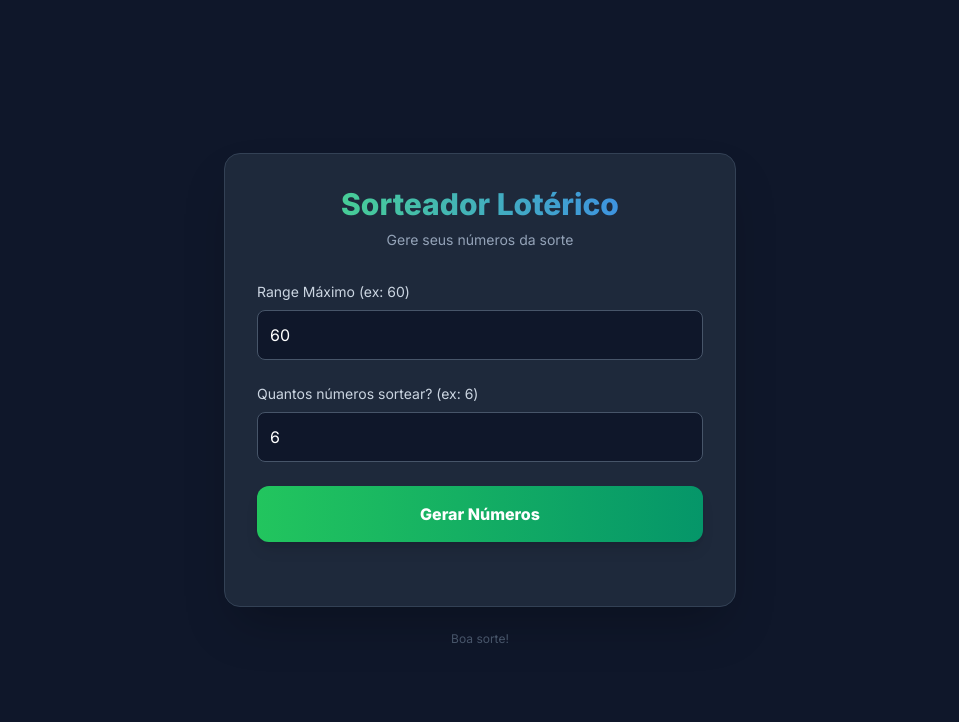
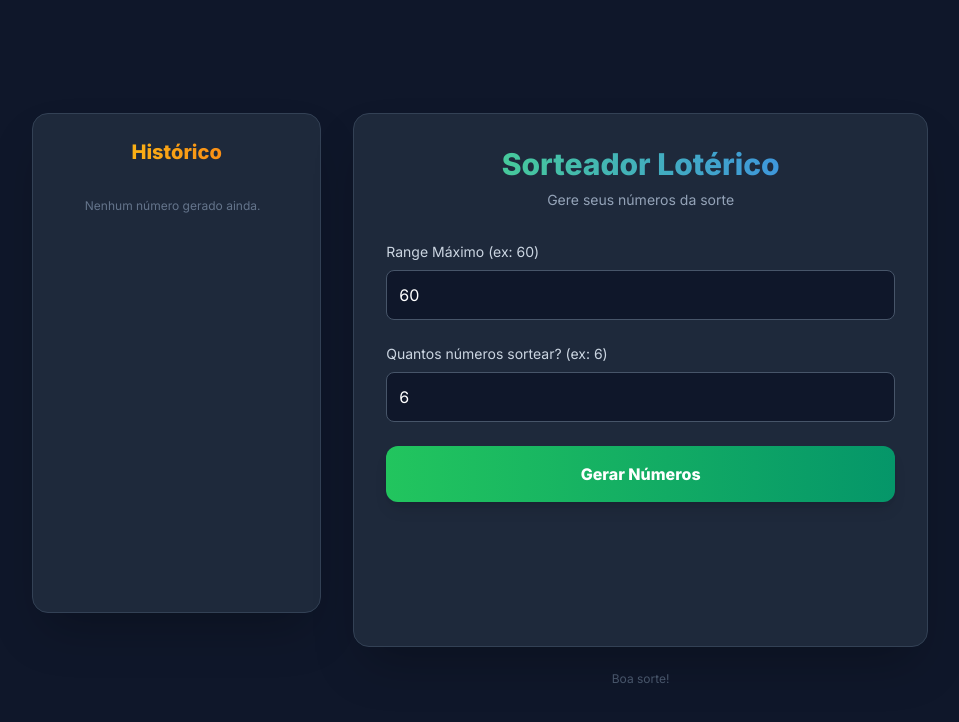
Before and after one commit to daviddamasceno/loteria-app, a FastAPI app: page / in a window 1280 px wide. Shown: the top 722 px of the page, without its empty margins (160-1119 px from the left). Run offline with FastAPI, Linux system fonts and the light colour scheme; some libraries are stand-ins or nearby versions.

Commit message:
feature/adicionando_historico

```diff
--- a/app/templates/index.html
+++ b/app/templates/index.html
@@ -15,7 +15,26 @@
 </head>
 <body class="bg-slate-900 text-white min-h-screen flex items-center justify-center p-4">
 
-    <div id="app" class="w-full max-w-lg">
+    <div id="app" class="w-full max-w-4xl flex gap-8">
+
+        <!-- Coluna do Histórico -->
+        <div class="w-1/3 bg-slate-800 rounded-2xl shadow-2xl border border-slate-700 p-6 flex flex-col" style="height: 500px;">
+            <h2 class="text-xl font-bold text-center mb-4 text-transparent bg-clip-text bg-gradient-to-r from-yellow-400 to-orange-500">Histórico</h2>
+            <button @click="copiarHistorico" v-if="historico.length > 0" class="mb-4 w-full bg-gradient-to-r from-orange-500 to-amber-600 hover:from-orange-400 hover:to-amber-500 text-white font-bold py-2 rounded-xl shadow-lg transform transition active:scale-95 text-sm">
+                [[ textoCopiado ? 'Copiado!' : 'Copiar Histórico' ]]
+            </button>
+            <div class="flex-grow overflow-y-auto pr-2">
+                <div v-for="jogo in historico" class="mb-3 p-2 bg-slate-700/50 rounded-lg text-sm">
+                    <span v-for="(num, index) in jogo" :key="index" class="font-mono tracking-wider">
+                        [[ num ]]<span v-if="index < jogo.length - 1">, </span>
+                    </span>
+                </div>
+                <p v-if="historico.length === 0" class="text-slate-500 text-center text-xs mt-4">Nenhum número gerado ainda.</p>
+            </div>
+        </div>
+
+        <!-- Coluna Principal -->
+        <div class="w-2/3">
             <div class="bg-slate-800 rounded-2xl shadow-2xl border border-slate-700 p-8">
                 <h1 class="text-3xl font-extrabold text-center mb-2 text-transparent bg-clip-text bg-gradient-to-r from-green-400 to-blue-500">
                     Sorteador Lotérico
@@ -43,7 +62,7 @@
                     [[ erro ]]
                 </div>
 
-            <div class="mt-8">
+                <div class="mt-8 min-h-[80px]">
                     <div class="flex flex-wrap justify-center gap-3">
                         <transition-group name="ball">
                             <div v-for="(num, index) in numeros" :key="num"
@@ -57,19 +76,21 @@
             </div>
             <p class="text-center text-slate-600 text-xs mt-6">Boa sorte!</p>
         </div>
+    </div>
 
     <script>
         const { createApp } = Vue;
         createApp({
-            // CONFIGURAÇÃO CRÍTICA: Mudamos os delimitadores para evitar conflito com Jinja2
             delimiters: ['[[', ']]'],
             data() {
                 return {
                     rangeMax: 60,
                     quantidade: 6,
                     numeros: [],
+                    historico: [],
                     loading: false,
-                    erro: ''
+                    erro: '',
+                    textoCopiado: false
                 }
             },
             methods: {
@@ -87,18 +108,26 @@
                             })
                         });
                         const data = await response.json();
-                        console.log("Dados recebidos:", data);
                         if (!response.ok) throw new Error(data.detail || 'Erro ao sortear');
 
-                        // Pequeno delay visual
                         setTimeout(() => {
                             this.numeros = data.numeros;
+                            this.historico.unshift(data.numeros); // Adiciona no início do histórico
                             this.loading = false;
                         }, 300);
                     } catch (e) {
                         this.erro = e.message;
                         this.loading = false;
                     }
+                },
+                copiarHistorico() {
+                    const textoParaCopiar = this.historico.map(jogo => jogo.join(', ')).join('\n');
+                    navigator.clipboard.writeText(textoParaCopiar).then(() => {
+                        this.textoCopiado = true;
+                        setTimeout(() => {
+                            this.textoCopiado = false;
+                        }, 2000); // Resetar o texto do botão após 2 segundos
+                    });
                 }
             }
         }).mount('#app');
```
Lines whose indentation alone changed are shown as unchanged.
